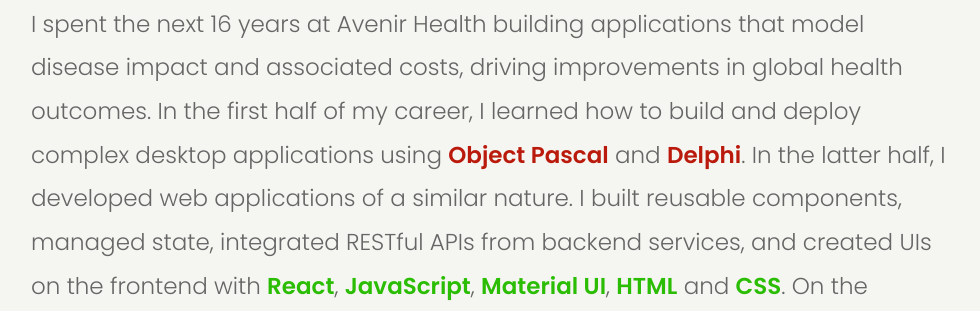
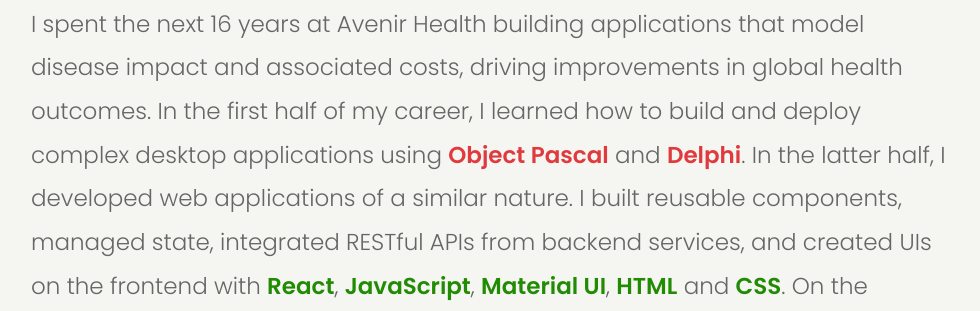
Before and after one commit to mroman48389/PortfolioProject, a website built with Vite: page index.html in a window 1280 px wide. Shown: the part 1201-1512 px from the top of the page, without its empty margins (149-1129 px from the left). Built offline with nearby package versions, Linux system fonts and the light colour scheme.

Commit message:
Fixed accessibility issues revolving around colors used reported by axe.

```diff
--- a/src/components/_base.css
+++ b/src/components/_base.css
@@ -10,9 +10,9 @@
     --gray-light: #bdbdbd;
     --illicit-purple: #333333;
 
-    --sour-apple-rings: #2bbd04;
+    --deep-leaf-green: #228b04;
     --brown-yellow: #ba9807;
-    --milano-red: #ba1a0b;
+    --coral-flame-red: #e03a3e;
     --vibrant-purple: #c715d1;
     --teal: #069989;
 
@@ -29,18 +29,18 @@
 
     --mist-white: #e3f6f7;
 
-    --poppy-red: #e63946;
+    --oxide-red:  #b22234;
     --soft-alert: #f75555;
 
-    --slate-gray: #5f6368;
+    --graphite-core-gray: #484c51;
     --cool-gray: #b3b3b3;
 
     /* Component default colors. Note: Colors are expected to start with dark mode and switch to light mode. */
 
-    --exp-front-end-color: var(--sour-apple-rings);
+    --exp-front-end-color: var(--deep-leaf-green);
     --exp-back-end-color: var(--teal);
     --exp-version-control-workflow-tools-color: var(--brown-yellow);
-    --exp-desktop-color: var(--milano-red);
+    --exp-desktop-color: var(--coral-flame-red);
     --exp-miscellaneous-color: var(--vibrant-purple);
 
     --exp-front-end-glow-color: var(--becquerel);
@@ -107,15 +107,15 @@
     --anchor-color: var(--black);
     --nav-shadow-box: var(--nav-shadow-box-light-color);
 
-    --exp-front-end-glow-color: var(--sour-apple-rings);
+    --exp-front-end-glow-color: var(--deep-leaf-green);
     --exp-back-end-glow-color: var(--teal);
     --exp-version-control-workflow-tools-glow-color: var(--brown-yellow);
-    --exp-desktop-glow-color: var(--milano-red);
+    --exp-desktop-glow-color: var(--coral-flame-red);
     --exp-miscellaneous-glow-color: var(--vibrant-purple);
 
-    --error-message-color: var(--poppy-red);
+    --error-message-color: var(--oxide-red);
 
-    --disabled-color: var(--slate-gray);
+    --disabled-color: var(--graphite-core-gray);
 }
 
 * {
```
